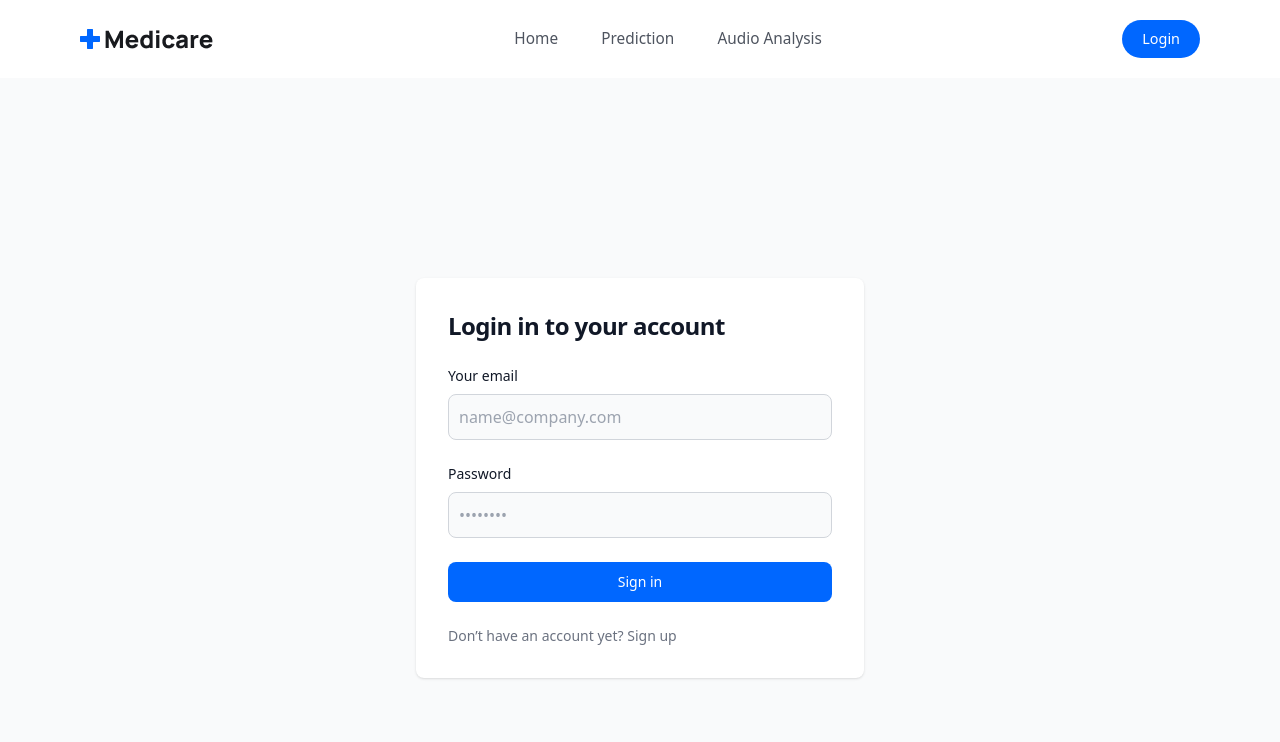
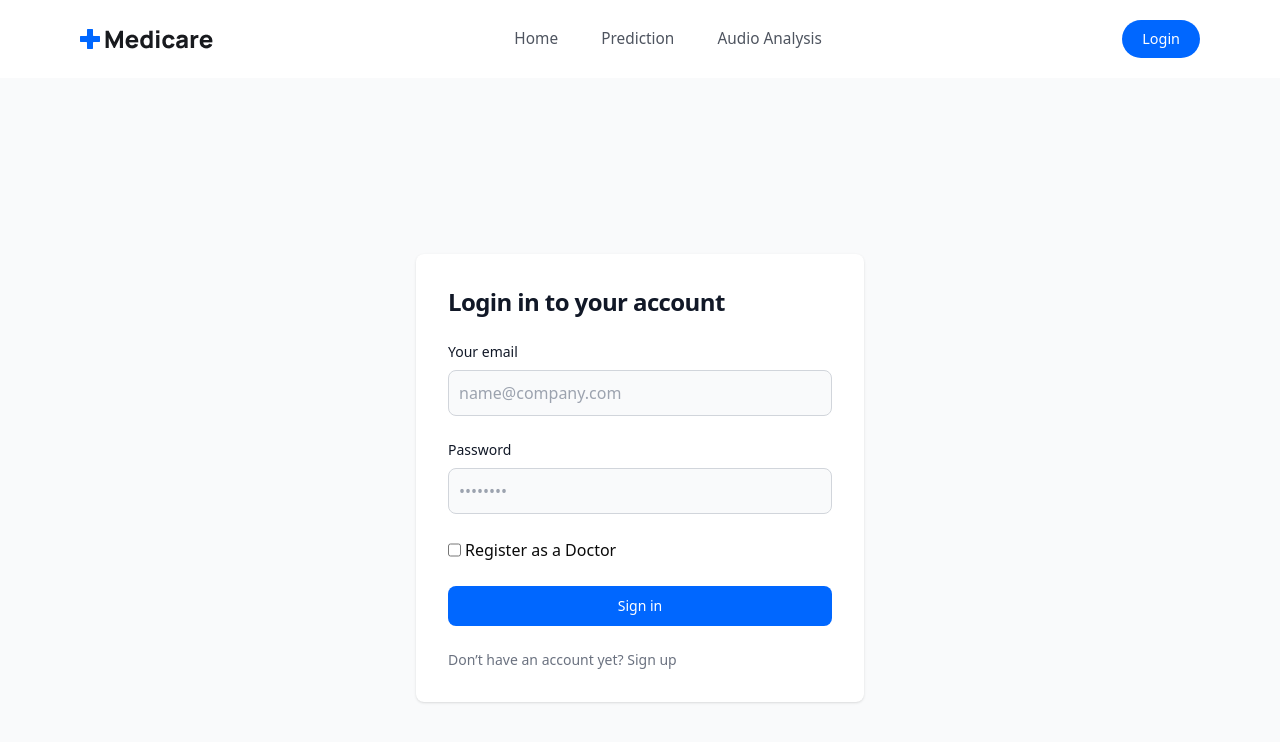
Before and after one commit to Utkarshrajmishra/Medcare, a React (Vite) app: page /auth in a window 1280 px wide. Shown: the top 742 px of the page. Built offline with nearby package versions, Linux system fonts and the light colour scheme; no server answers.

Commit message:
Add: Signup Component

```diff
--- /dev/null
+++ b/src/components/Signup.jsx
@@ -0,0 +1,70 @@
+const Signup = () => {
+  return (
+    <section class="bg-gray-50 dark:bg-gray-900">
+      <div class="flex flex-col items-center justify-center px-6 py-8 mx-auto md:h-screen lg:py-0">
+        <div class="w-full bg-white rounded-lg shadow dark:border md:mt-0 sm:max-w-md xl:p-0 dark:bg-gray-800 dark:border-gray-700">
+          <div class="p-6 space-y-4 md:space-y-6 sm:p-8">
+            <h1 class="text-xl font-bold leading-tight tracking-tight text-gray-900 md:text-2xl dark:text-white">
+              Login in to your account
+            </h1>
+            <form class="space-y-4 md:space-y-6" action="#">
+              <div>
+                <label
+                  for="email"
+                  class="block mb-2 text-sm font-medium text-gray-900 dark:text-white"
+                >
+                  Your email
+                </label>
+                <input
+                  type="email"
+                  name="email"
+                  id="email"
+                  class="bg-gray-50 border border-gray-300 text-gray-900 rounded-lg focus:ring-primary-600 focus:border-primary-600 block w-full p-2.5 dark:bg-gray-700 dark:border-gray-600 dark:placeholder-gray-400 dark:text-white dark:focus:ring-blue-500 dark:focus:border-blue-500"
+                  placeholder="name@company.com"
+                  required=""
+                />
+              </div>
+              <div>
+                <label
+                  for="password"
+                  class="block mb-2 text-sm font-medium text-gray-900 dark:text-white"
+                >
+                  Password
+                </label>
+                <input
+                  type="password"
+                  name="password"
+                  id="password"
+                  placeholder="••••••••"
+                  class="bg-gray-50 border border-gray-300 text-gray-900 rounded-lg focus:ring-primary-600 focus:border-primary-600 block w-full p-2.5 dark:bg-gray-700 dark:border-gray-600 dark:placeholder-gray-400 dark:text-white dark:focus:ring-blue-500 dark:focus:border-blue-500"
+                  required=""
+                />
+              </div>
+              <div className="flex gap-1">
+                <input type="checkbox" name="doctor" id="doctor" />
+                <p>Register as a Doctor</p>
+              </div>
+              <button
+                type="submit"
+                class="w-full text-white bg-primaryColor hover:bg-primary-700 focus:ring-4 focus:outline-none focus:ring-primary-300 font-medium rounded-lg text-sm px-5 py-2.5 text-center dark:bg-primary-600 dark:hover:bg-primary-700 dark:focus:ring-primary-800"
+              >
+                Sign in
+              </button>
+              <p class="text-sm font-light text-gray-500 dark:text-gray-400">
+                Don’t have an account yet?{" "}
+                <a
+                  href="#"
+                  class="font-medium text-primary-600 hover:underline dark:text-primary-500"
+                >
+                  Sign up
+                </a>
+              </p>
+            </form>
+          </div>
+        </div>
+      </div>
+    </section>
+  );
+};
+
+export default Signup;
--- a/src/pages/Auth.jsx
+++ b/src/pages/Auth.jsx
@@ -1,11 +1,12 @@
 import toast from "react-hot-toast";
 import Login from "@/components/Login";
+import Signup from "@/components/Signup";
 import NavBar from "@/components/NavBar";
 const Auth = () => {
   return (
     <>
       <NavBar />
-      <Login />
+      <Signup />
     </>
   );
 };
```
